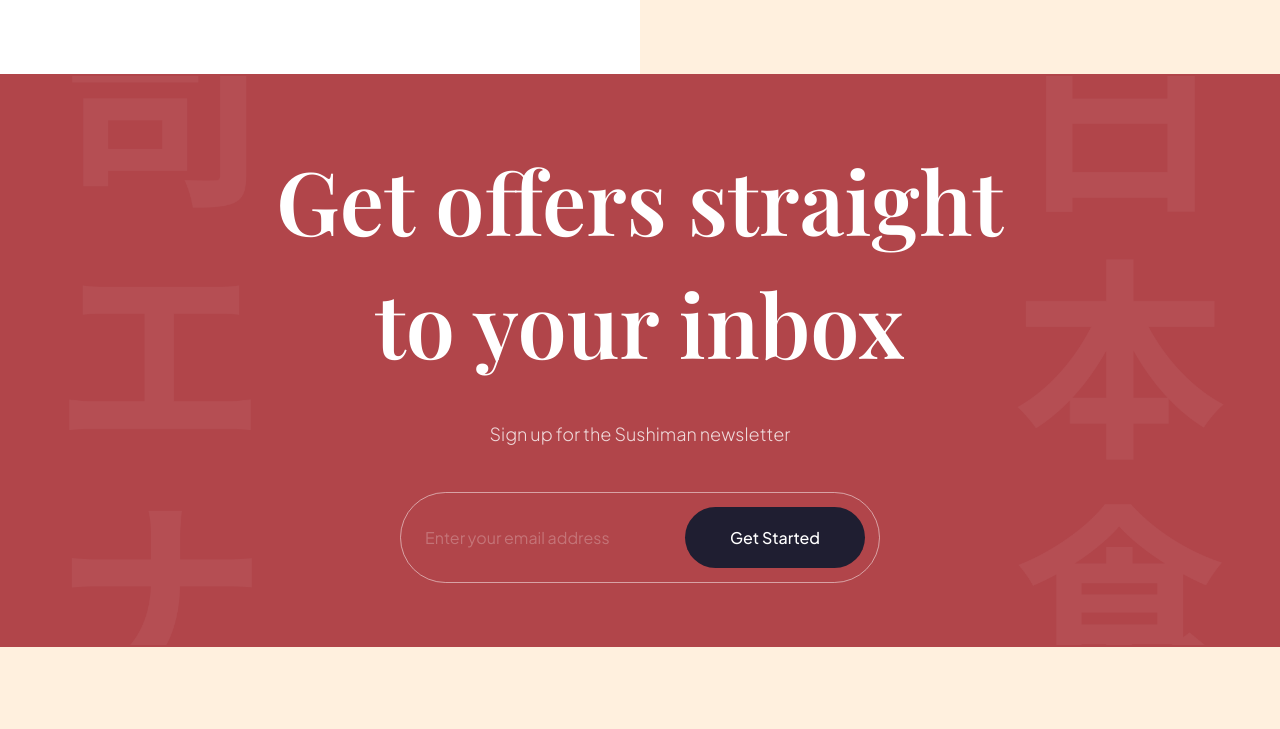
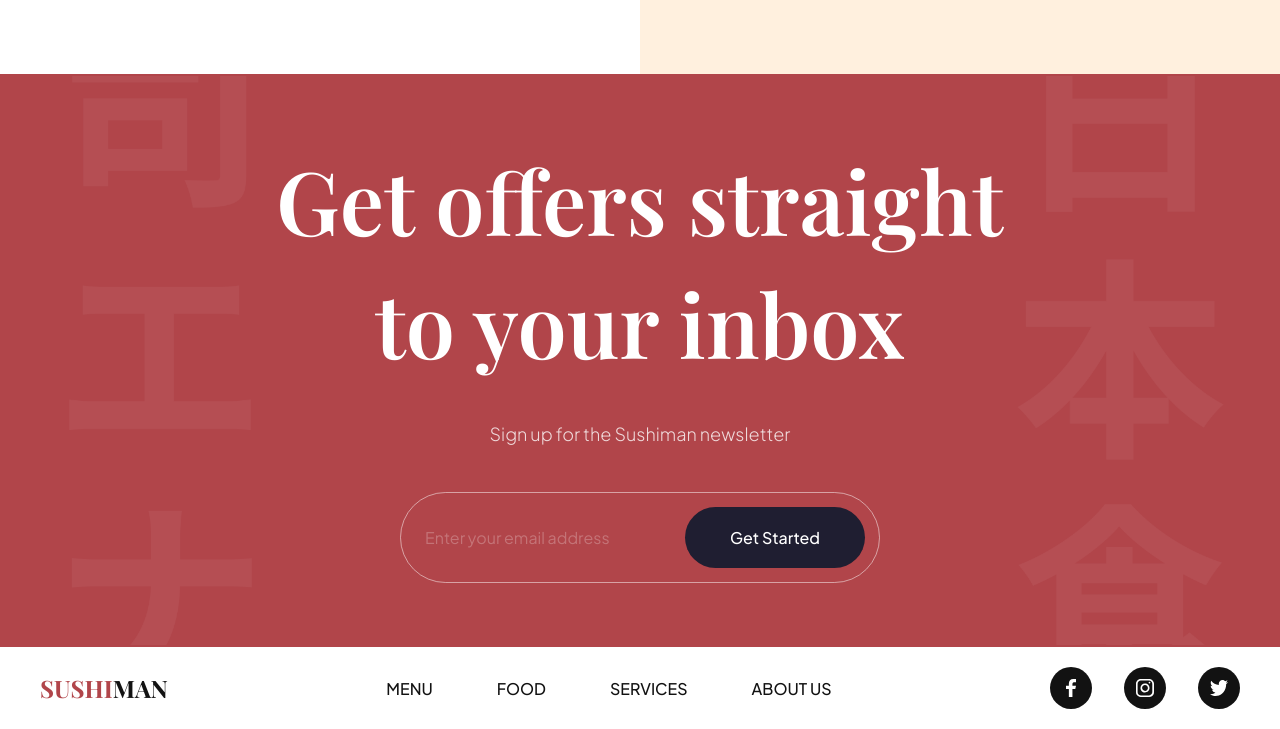
Before and after one commit to adityafakhrii/sushi-webapp, a website built with Vite: page index.html in a window 1280 px wide. Shown: the part 3624-4353 px from the top of the page. Before the commit the page ends 4271 px from the top, so only its background shows below. Built offline with nearby package versions, Linux system fonts and the light colour scheme.

Commit message:
[update] fix footer section

```diff
--- a/css/sections/footer.css
+++ b/css/sections/footer.css
@@ -0,0 +1,62 @@
+.footer{
+    width: 100%;
+    padding: 20px 40px;
+    background: var(--color-white);
+
+    flex-wrap: wrap;
+    gap: 20px;
+
+    overflow: hidden;
+}
+
+.footer__logo{
+    font-size: 24px;
+    font-weight: bold;
+    font-family: var(--playfair-display);
+    text-transform: uppercase;
+    color: var(--secondary-color);
+
+    cursor: pointer;
+}
+
+.footer__logo span{
+    color: var(--primary-color);
+}
+
+.footer ul{
+    list-style: none;
+
+    display: flex;
+    flex-wrap: wrap;
+    flex-direction: row;
+    gap: 64px;
+}
+
+.footer ul:last-child{
+    gap: 32px;
+}
+
+.footer__nav li{
+    font-size: 16px;
+    font-weight: 500;
+    font-family: var(--plus-jakarta-sans);
+    text-transform: uppercase;
+    color: var(--secondary-color);
+
+    cursor: pointer;
+}
+
+.footer__social li{
+    width: 42px;
+    height: 42px;
+
+    background-color: var(--secondary-color);
+    border-radius: 100%;
+}
+
+.footer__social li img{
+    width: 45%;
+    height: 45%;
+
+    object-fit: contain;
+}
--- a/index.html
+++ b/index.html
@@ -319,6 +319,31 @@
       </div>
     </section>
 
+    <footer class="footer flex-between">
+      <h3 class="footer__logo">
+        <span>Sushi</span>man
+      </h3>
+
+      <ul class="footer__nav">
+        <li><a href="#menu">Menu</a></li>
+        <li><a href="#food">Food</a></li>
+        <li><a href="#services">Services</a></li>
+        <li><a href="#about-us">About Us</a></li>
+      </ul>
+
+      <ul class="footer__social">
+        <li class="flex-center">
+          <img src="assets/facebook.svg" alt="facebook">
+        </li>
+        <li class="flex-center">
+          <img src="assets/instagram.svg" alt="instagram">
+        </li>
+        <li class="flex-center">
+          <img src="assets/twitter.svg" alt="x">
+        </li>
+      </ul>
+    </footer>
+
 
     <script src="js/script.js" type="module" ></script>
   </body>
```
